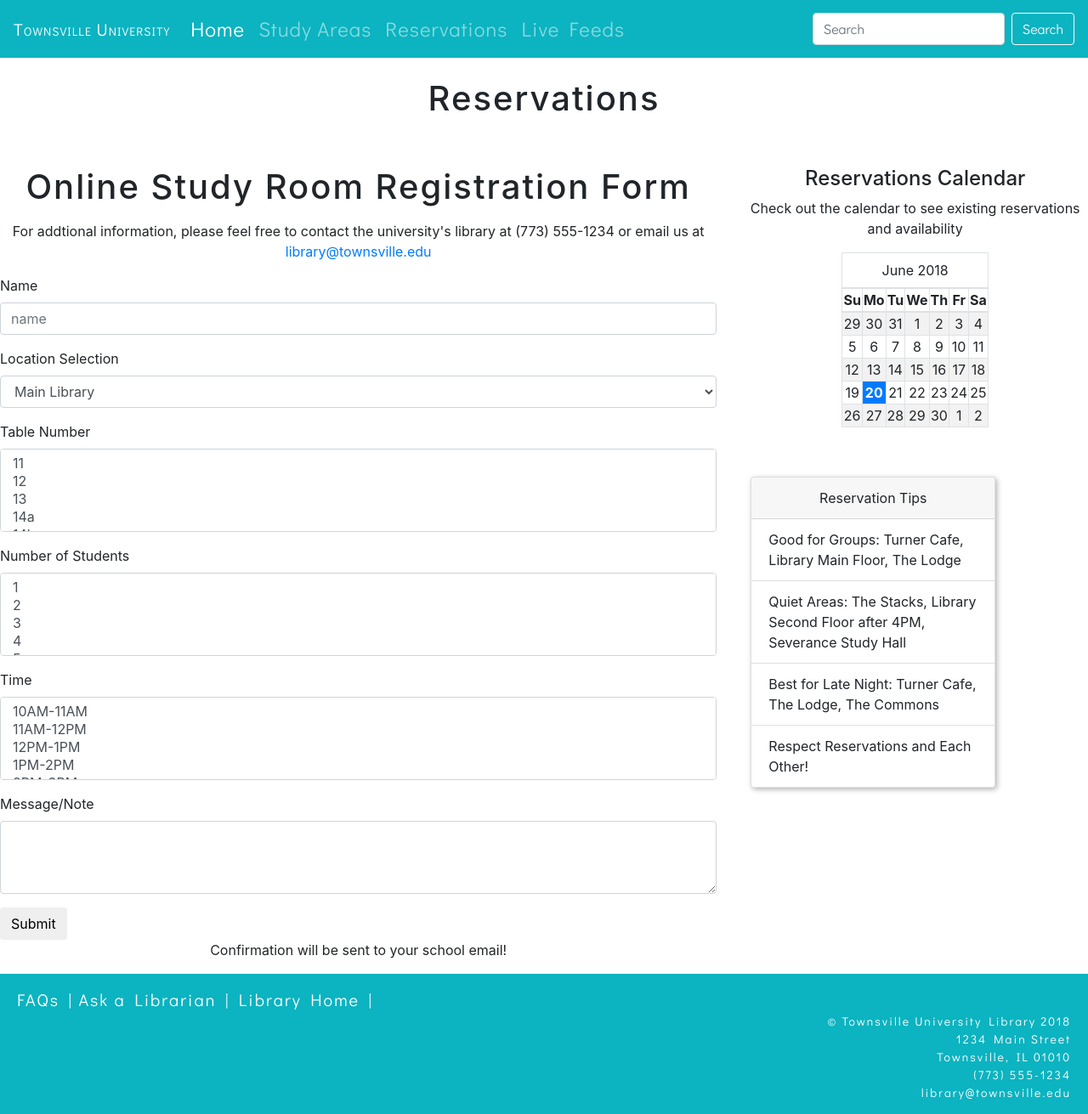
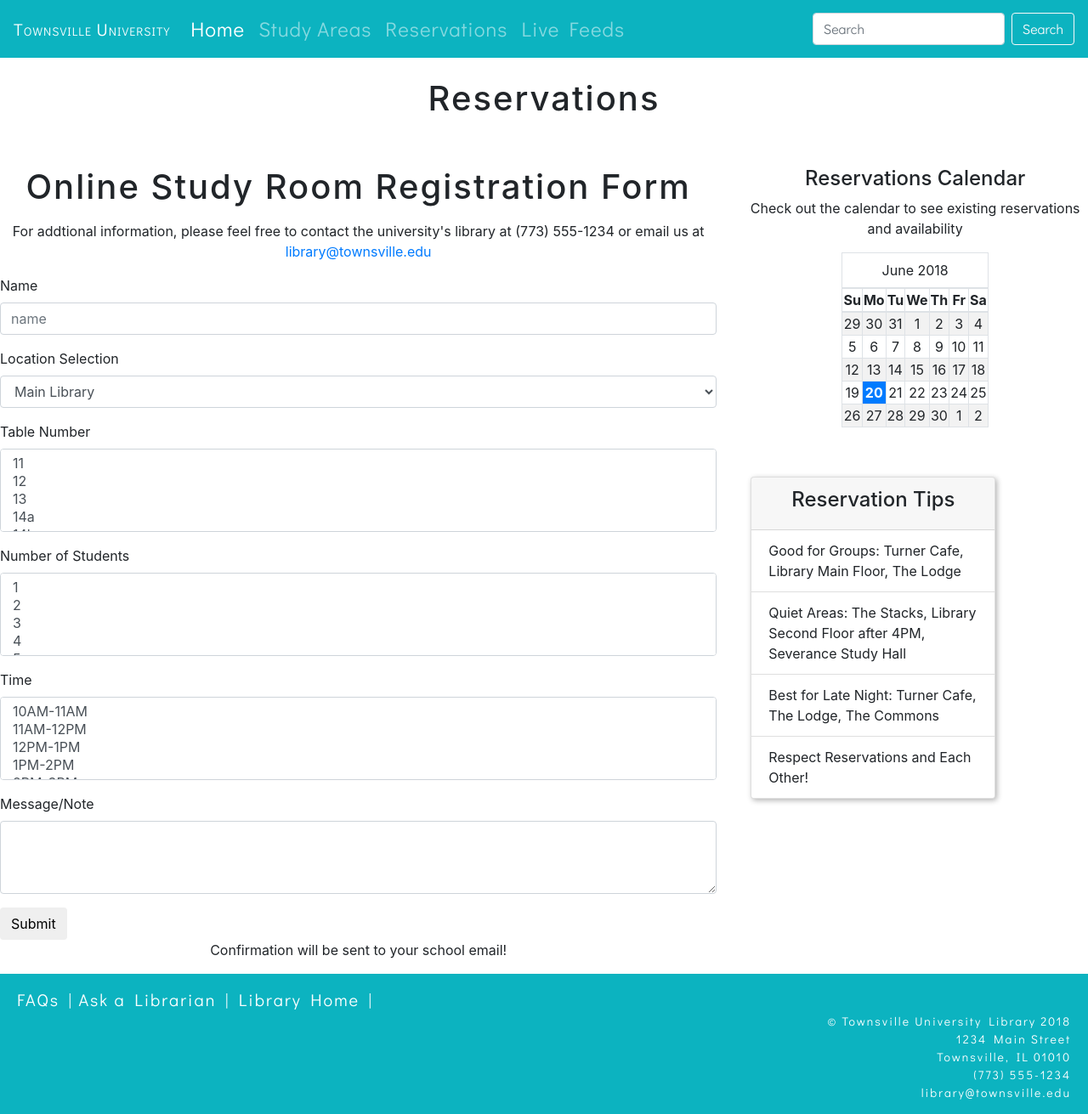
Before and after one commit to DOMLIS786/GAstudyareas, a Jekyll site: the page built from reservations.html, in a window 1280 px wide. Shown: the whole page at 85% size. Built offline with Jekyll 4.4.1, drawn with Linux system fonts in a browser that asks for light colours.

Commit message:
Update reservations.html

```diff
--- a/reservations.html
+++ b/reservations.html
@@ -176,7 +176,7 @@ title: Reservations
             <section>
 <div class="card" style="width: 18rem;">
   <div class="card-header text-center">
-    Reservation Tips
+  <h4 class="text-center">Reservation Tips</h4>
   </div>
   <ul class="list-group list-group-flush">
     <li class="list-group-item">Good for Groups: Turner Cafe, Library Main Floor, The Lodge</li>
```
